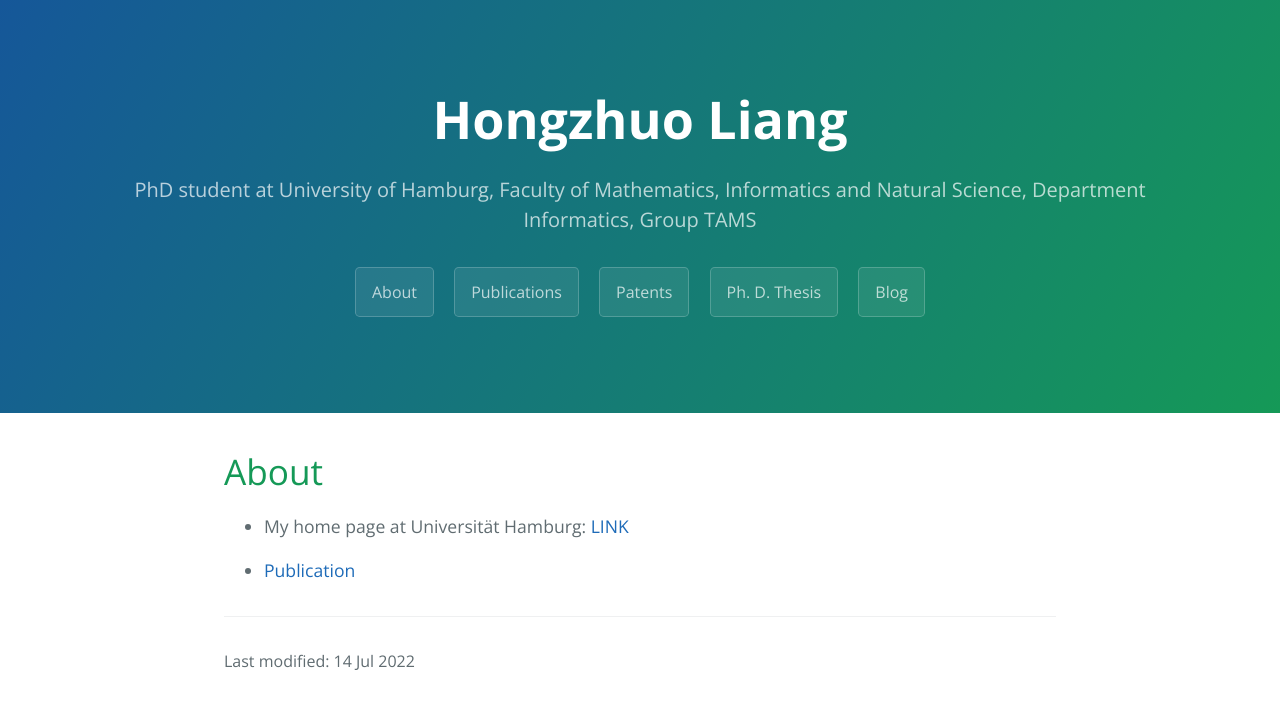
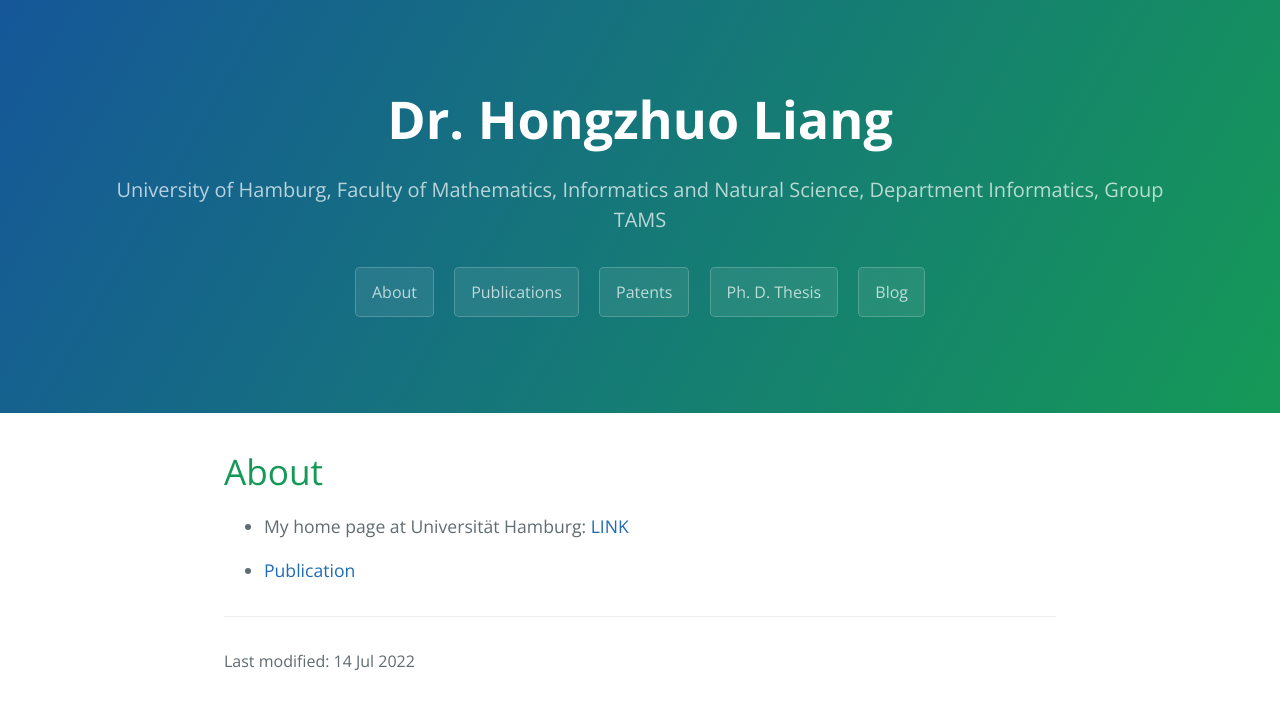
Before and after one commit to lianghongzhuo/lianghongzhuo.github.io, a Jekyll site: the page built from index.md, in a window 1280 px wide. Shown: the top 709 px of the page. Built offline with Jekyll 4.4.1, drawn with Linux system fonts in a browser that asks for light colours.

Commit message:
update id

```diff
--- a/_config.yml
+++ b/_config.yml
@@ -1,5 +1,5 @@
-title:             Hongzhuo Liang
-tagline:           PhD student at University of Hamburg, Faculty of Mathematics, Informatics and Natural Science, Department Informatics, Group TAMS
+title:             Dr. Hongzhuo Liang
+tagline:           University of Hamburg, Faculty of Mathematics, Informatics and Natural Science, Department Informatics, Group TAMS
 show_downloads:    false
 baseurl:           ""
 locale:            "en"
```
